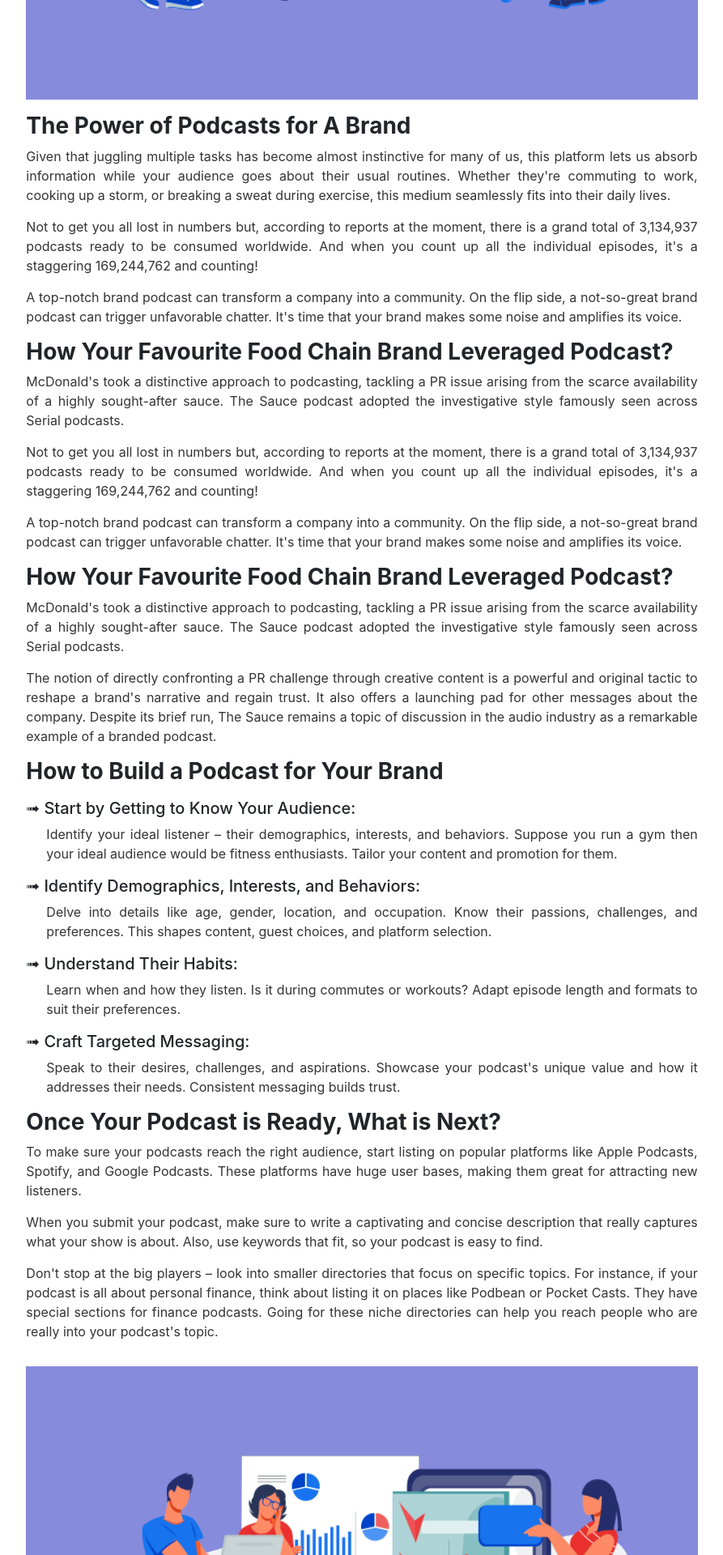
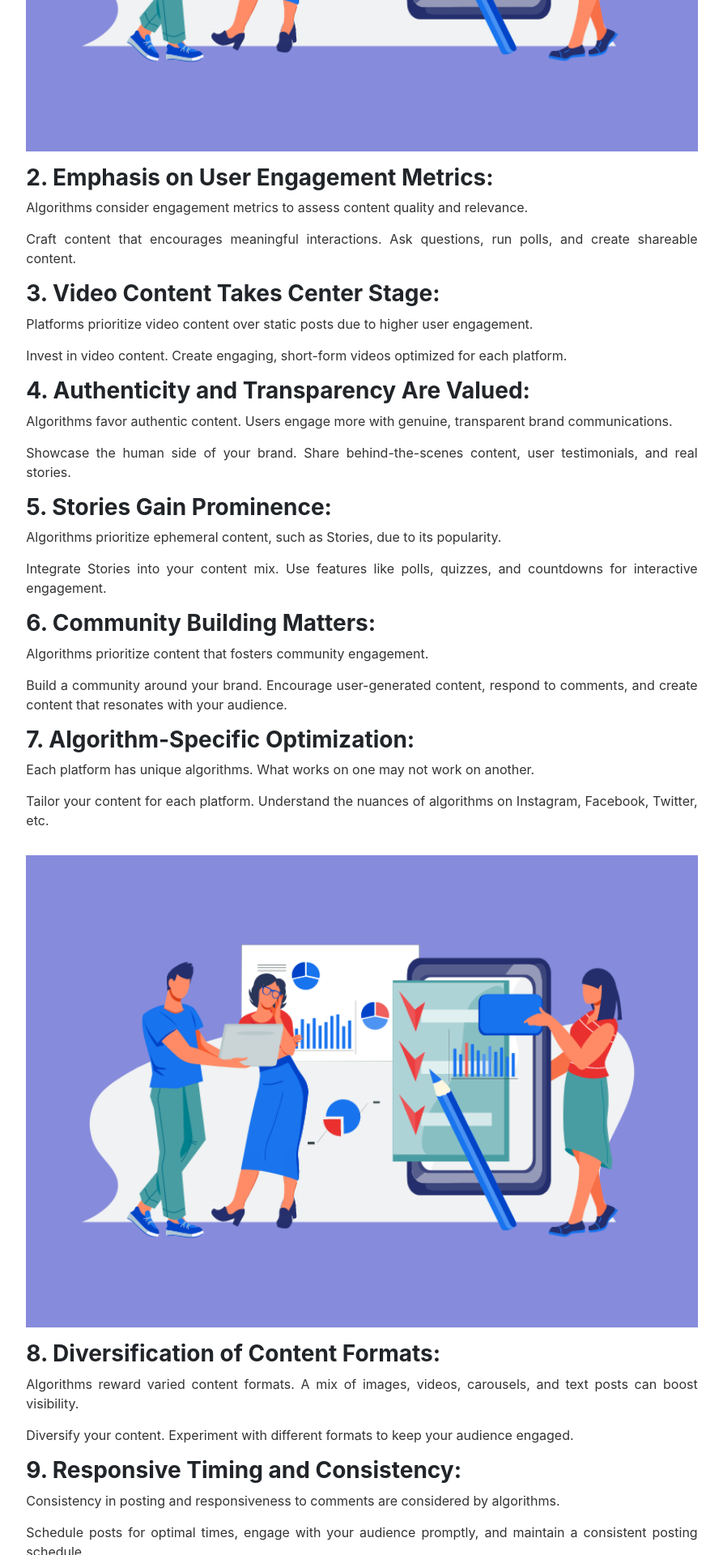
Before and after one commit to VishK98/Squash-Global, a React (Create React App) app: page /blogDetails in a window 1280 px wide. Shown: the part 1702-3622 px from the top of the page at 81% size, without its empty margins (193-1086 px from the left). Built offline with nearby package versions, Linux system fonts and the light colour scheme; a web font is replaced by a local one.

Commit message:
Blog Details

```diff
--- a/src/components/BlogDetails/BlogDetails.js
+++ b/src/components/BlogDetails/BlogDetails.js
@@ -52,7 +52,9 @@ function BlogDetails() {
                 <p>
                     Changes in social media algorithms have a profound impact on how content is distributed and seen on platforms. To stay ahead in the dynamic landscape of social media, marketers need to understand these changes and adapt their content strategies accordingly. Here's a comprehensive overview:
                 </p>
-           <h1>1. Shift from Chronological to Algorithmic Feeds:</h1>
+           <h3>1. Shift from Chronological to Algorithmic Feeds:</h3>
+           <p>Content is no longer displayed in chronological order. Algorithms prioritize content based on relevance and user engagement.</p>
+           <p>Focus on creating high-quality, engaging content that prompts user interactions and encourages them to like, comments and shares to improve visibility</p>
             </div>
             <div className="container mt-2 col-lg-8">
                 <img
@@ -61,19 +63,19 @@ function BlogDetails() {
                     width="100%"
                     alt="Helping businesses run the World Better"
                 />
-                <h3>The Power of Podcasts for A Brand</h3>
-                <p>Given that juggling multiple tasks has become almost instinctive for many of us, this platform lets us absorb information while your audience goes about their usual routines. Whether they're commuting to work, cooking up a storm, or breaking a sweat during exercise, this medium seamlessly fits into their daily lives.</p>
-                <p>Not to get you all lost in numbers but, according to reports at the moment, there is a grand total of 3,134,937 podcasts ready to be consumed worldwide. And when you count up all the individual episodes, it's a staggering 169,244,762 and counting!</p>
-                <p>A top-notch brand podcast can transform a company into a community.  On the flip side, a not-so-great brand podcast can trigger unfavorable chatter. It's time that your brand makes some noise and amplifies its voice.</p>
-                <h3>How Your Favourite Food Chain Brand Leveraged Podcast?</h3>
-                <p>McDonald's took a distinctive approach to podcasting, tackling a PR issue arising from the scarce availability of a highly sought-after sauce. The Sauce podcast adopted the investigative style famously seen across Serial podcasts.</p>
-                <p>Not to get you all lost in numbers but, according to reports at the moment, there is a grand total of 3,134,937 podcasts ready to be consumed worldwide. And when you count up all the individual episodes, it's a staggering 169,244,762 and counting!</p>
-                <p>A top-notch brand podcast can transform a company into a community.  On the flip side, a not-so-great brand podcast can trigger unfavorable chatter. It's time that your brand makes some noise and amplifies its voice.</p>
-                <h3>How Your Favourite Food Chain Brand Leveraged Podcast?</h3>
-                <p>McDonald's took a distinctive approach to podcasting, tackling a PR issue arising from the scarce availability of a highly sought-after sauce. The Sauce podcast adopted the investigative style famously seen across Serial podcasts.</p>
-                <p>The notion of directly confronting a PR challenge through creative content is a powerful and original tactic to reshape a brand's narrative and regain trust. It also offers a launching pad for other messages about the company. Despite its brief run, The Sauce remains a topic of discussion in the audio industry as a remarkable example of a branded podcast.</p>
-                <h3>How to Build a Podcast for Your Brand</h3>
-                <h5 className="mt-3"> ➟ Start by Getting to Know Your Audience:</h5>
+                <h3>2. Emphasis on User Engagement Metrics:</h3>
+                <p>Algorithms consider engagement metrics to assess content quality and relevance.</p>
+                <p>Craft content that encourages meaningful interactions. Ask questions, run polls, and create shareable content.</p>
+                <h3>3. Video Content Takes Center Stage:</h3>
+                <p>Platforms prioritize video content over static posts due to higher user engagement.</p>
+                <p>Invest in video content. Create engaging, short-form videos optimized for each platform.</p>
+                <h3>4. Authenticity and Transparency Are Valued:</h3>
+                <p>Algorithms favor authentic content. Users engage more with genuine, transparent brand communications.</p>
+                <p>Showcase the human side of your brand. Share behind-the-scenes content, user testimonials, and real stories.</p>
+                <h3>5. Stories Gain Prominence:</h3>
+                <p>Algorithms prioritize ephemeral content, such as Stories, due to its popularity.</p>
+                <p>Integrate Stories into your content mix. Use features like polls, quizzes, and countdowns for interactive engagement.</p>
+                {/* <h5 className="mt-3"> ➟ Start by Getting to Know Your Audience:</h5>
                 <div style={{ marginLeft: "25px" }}>
                     <p>Identify your ideal listener – their demographics, interests, and behaviors. Suppose you run a gym then your ideal audience would be fitness enthusiasts. Tailor your content and promotion for them.</p>
                 </div>
@@ -88,27 +90,31 @@ function BlogDetails() {
                 <h5 className="mt-3"> ➟ Craft Targeted Messaging:</h5>
                 <div style={{ marginLeft: "25px" }}>
                     <p>Speak to their desires, challenges, and aspirations. Showcase your podcast's unique value and how it addresses their needs. Consistent messaging builds trust.</p>
-                </div>
-                <h3>Once Your Podcast is Ready, What is Next?</h3>
-                <p>To make sure your podcasts reach the right audience, start listing on popular platforms like Apple Podcasts, Spotify, and Google Podcasts. These platforms have huge user bases, making them great for attracting new listeners. </p>
-                <p>When you submit your podcast, make sure to write a captivating and concise description that really captures what your show is about. Also, use keywords that fit, so your podcast is easy to find.</p>
-                <p>Don't stop at the big players – look into smaller directories that focus on specific topics. For instance, if your podcast is all about personal finance, think about listing it on places like Podbean or Pocket Casts. They have special sections for finance podcasts. Going for these niche directories can help you reach people who are really into your podcast's topic.</p>
+                </div> */}
+                <h3>6. Community Building Matters:</h3>
+                <p>Algorithms prioritize content that fosters community engagement.</p>
+                <p>Build a community around your brand. Encourage user-generated content, respond to comments, and create content that resonates with your audience.</p>
+                <h3>7. Algorithm-Specific Optimization:</h3>
+                <p>Each platform has unique algorithms. What works on one may not work on another.</p>
+                <p>Tailor your content for each platform. Understand the nuances of algorithms on Instagram, Facebook, Twitter, etc.</p>
                 <img
                     src={blogImage4}
                     className="img-fluid mt-3 mb-3"
                     width="100%"
                     alt="Helping businesses run the World Better"
                 />
-                <h3>It is Time to Make Your Podcast Reach a Wider Audience</h3>
-                <p>Not all social media platforms are cut from the same cloth – each has its own vibe, and they cater to different groups of people with different likes. Knowing what your audience digs will help you pick the right platforms to wave your podcast flag.</p>
-                <p>For instance, if your podcast is all about grabbing the attention of young folks or showing off cool visuals, platforms like Instagram, TikTok, or YouTube could be your secret sauce. </p>
-                <p>You can strut your stuff with eye-catching pics, interactive videos, and sneak peeks that'll keep them hooked. But, if your podcast is all about impressing pros or sharing smarts, LinkedIn and Twitter might be your jam for networking, dropping wisdom, and diving into meaningful talks.</p>
-                <h3>Summing It!</h3>
-                <p>In wrapping it all up, many digital marketing agencies in Mumbai leverage brand podcasts to harness the power of sound to set themselves apart. The key is to use the audio medium creatively when selecting topics. </p>
-                <p>Remember, professionalism and consistency are your sidekicks. You're becoming someone's trusty companion, the voice in their ears during work or drives.</p>
-                <p>As brand managers, laying down a clear release schedule and sticking to it is the name of the game. Stay true to the rhythm, and your podcast will resonate even stronger.</p>
+                <h3>8. Diversification of Content Formats:</h3>
+                <p>Algorithms reward varied content formats. A mix of images, videos, carousels, and text posts can boost visibility.</p>
+                <p>Diversify your content. Experiment with different formats to keep your audience engaged.</p>
+                <h3>9. Responsive Timing and Consistency:</h3>
+                <p>Consistency in posting and responsiveness to comments are considered by algorithms.</p>
+                <p>Schedule posts for optimal times, engage with your audience promptly, and maintain a consistent posting schedule.</p>
+                <h3>10. Adaptation to Evolving Algorithms:</h3>
+                <p>Algorithms are subject to change. Staying informed about updates is crucial.</p>
+                <p>Stay updated with platform announcements. Be ready to tweak your strategy based on algorithm changes.</p>
+                <p>In summary, the key to staying ahead in the ever-evolving landscape of social media is a dynamic and adaptable content strategy. Monitor analytics, stay informed about algorithm changes, and consistently create content that resonates with your audience. The ability to adapt swiftly is the cornerstone of a successful social media marketing strategy.</p>
             </div>
-            <hr className="m-5" />
+            {/* <hr className="m-5" />
             <div className="container" >
                 <div className="our-blogs pt-2">
                     <h6>OUR BLOGS</h6>
@@ -151,10 +157,9 @@ function BlogDetails() {
                         </div>
                         <h5 className="title p-2">Better your browser; Top 5 best SEO extensions</h5>
                     </div>
-
                 </div>
                 <h6 className="mt-4" style={{ fontWeight: "400", color: "#30256d" }}>Author | Kumar Vishesh</h6>
-            </div>
+            </div> */}
             <ScrollToTopButton />
 
 
```
